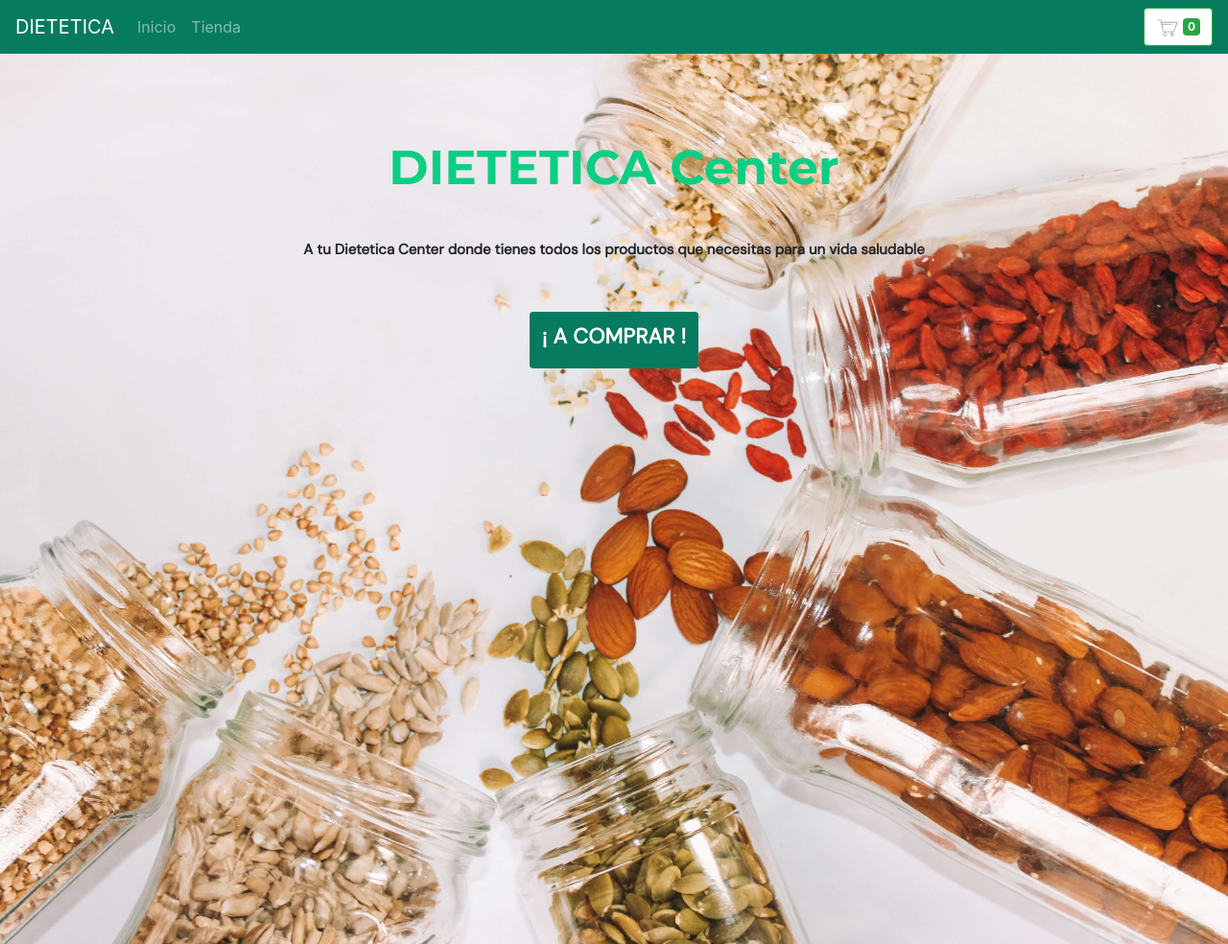
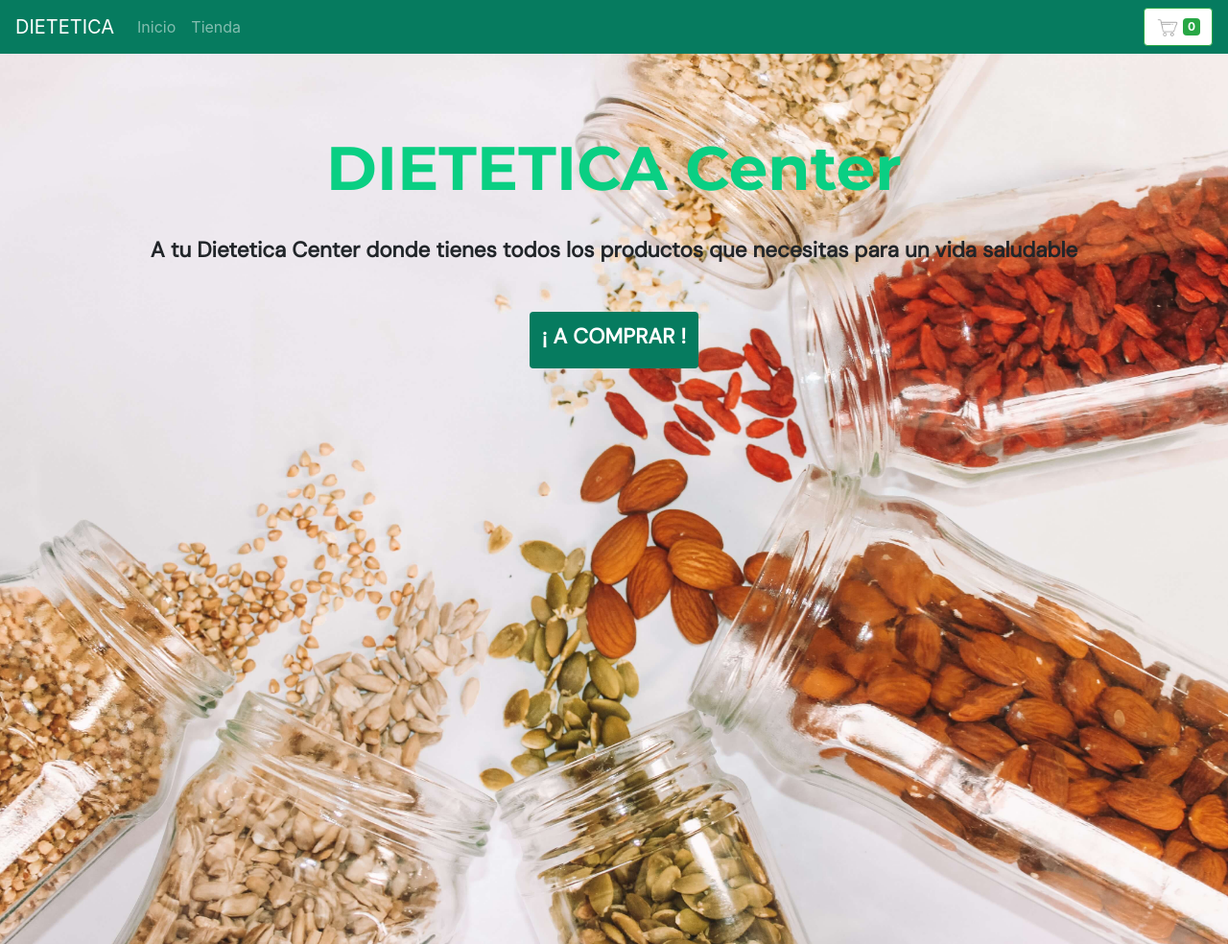
Before and after one commit to agusjd-zz/DietCenter, a plain HTML site: page index.html in a window 1280 px wide. Shown: the whole page at 96% size. Drawn offline with nearby package versions, Linux system fonts and the light colour scheme.

Commit message:
Se cambio tamaño de letras de index

```diff
--- a/sass/colors.scss
+++ b/sass/colors.scss
@@ -18,5 +18,5 @@ $button-color: #067B5F;
 }
 
 .btnCar{
-    background-color: white;
+    background-color: white !important;
 }
--- a/sass/fonts.scss
+++ b/sass/fonts.scss
@@ -1,5 +1,5 @@
 .indexTitle{
-    font-size: 50px;
+    font-size: 4rem;
     font-family: 'Montserrat', sans-serif;
     font-style: normal;
     font-weight: bold;
@@ -10,7 +10,7 @@
     font-family: 'DM Sans', sans-serif;
     font-style: normal;
     font-weight: bold;
-    font-size: 15px;
+    font-size: 1.4rem;
     line-height: 17px;
 
 }
```
Also changed, not shown: css/styles.css.
